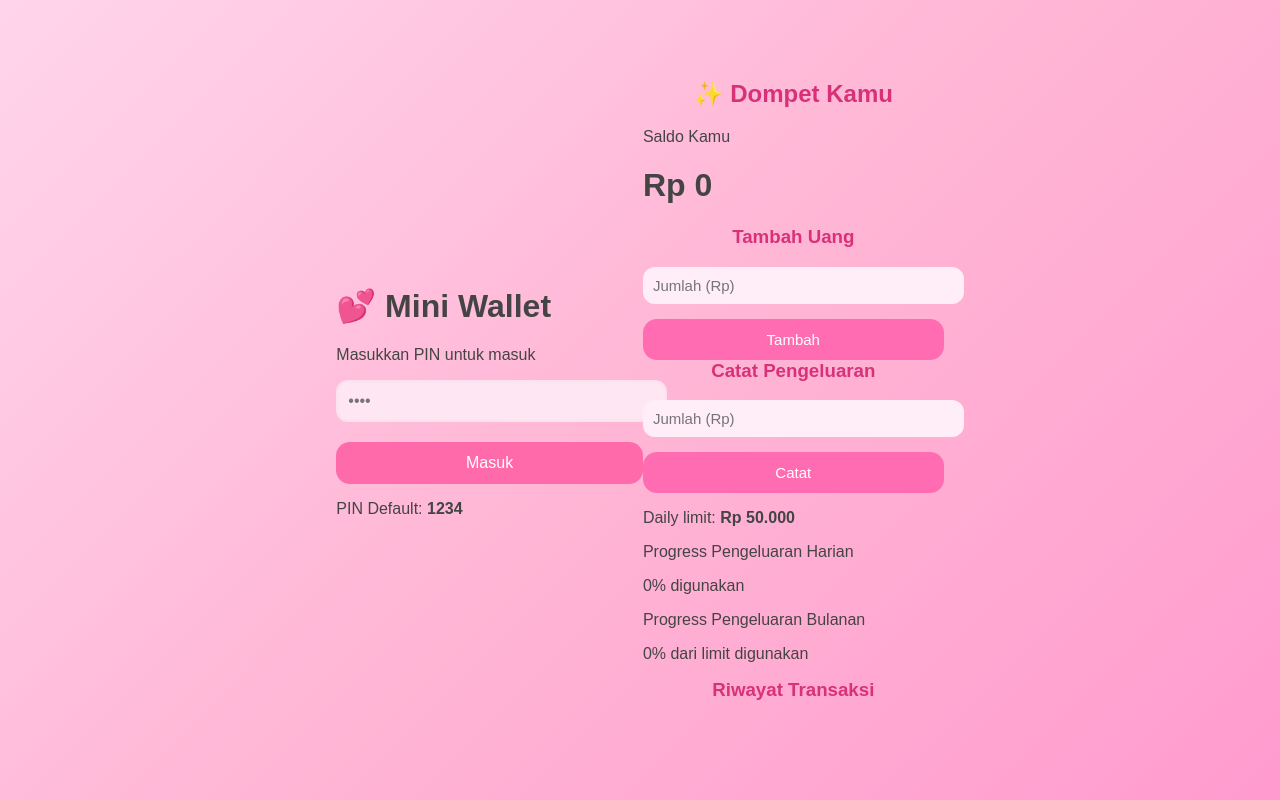
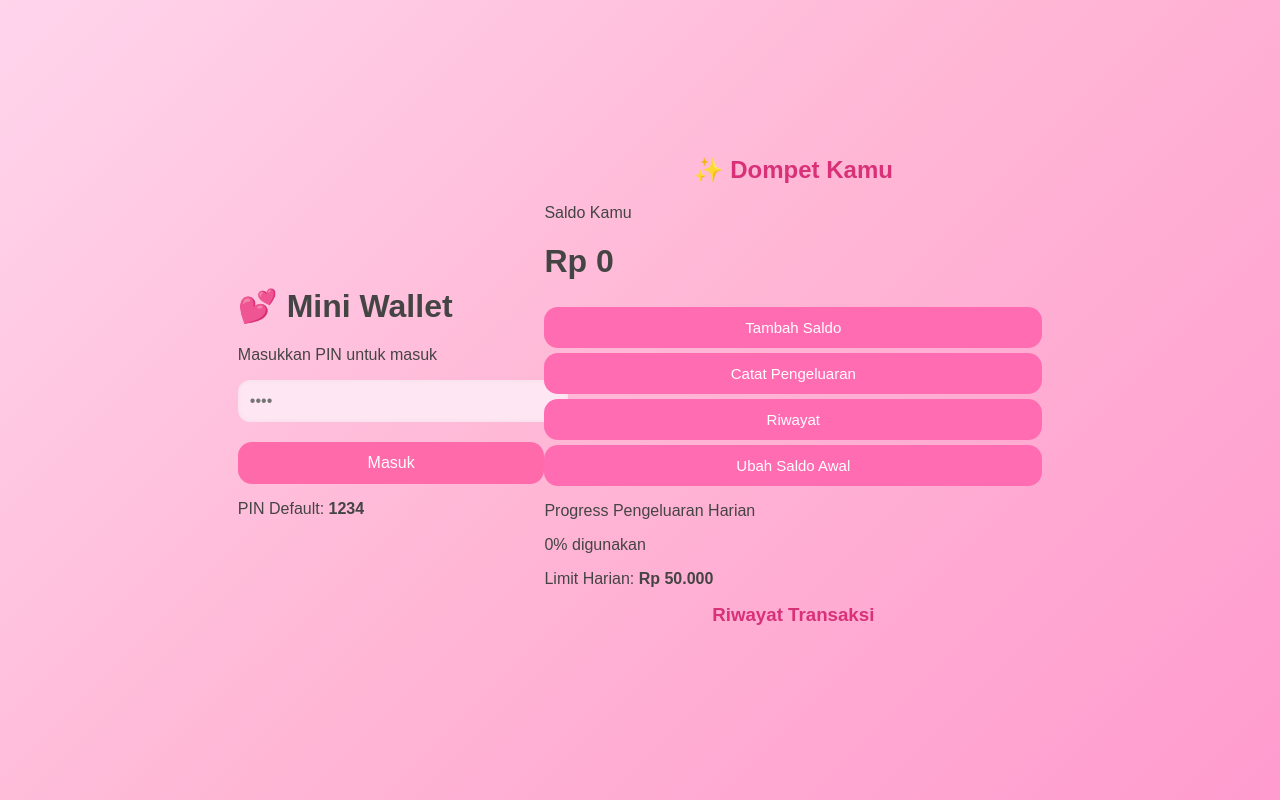
Before and after one commit to alishacandra/mini-wallet, a plain HTML site: page index.html in a window 1280 px wide. Drawn offline with Linux system fonts and the light colour scheme.

Commit message:
Refactor wallet page structure and elements

```diff
--- a/index.html
+++ b/index.html
@@ -19,50 +19,37 @@
     <button id="loginBtn" class="btn">Masuk</button>
 
     <p class="pin-note">PIN Default: <b>1234</b></p>
+    <div id="notif" class="notif"></div>
   </div>
 
 
   <!-- ================= MAIN WALLET ================= -->
-  <div class="wallet-container hidden" id="walletPage">
+  <div class="wallet-container hidden" id="appPage">
 
     <h2 class="welcome">✨ Dompet Kamu</h2>
 
     <!-- SALDO -->
     <div class="balance-box">
       <p>Saldo Kamu</p>
-      <h1 id="balanceDisplay">Rp 0</h1>
+      <h1 id="balance">Rp 0</h1>
     </div>
 
-    <!-- INPUT TRANSAKSI -->
+    <!-- BUTTON & INPUT -->
     <div class="card">
-      <h3>Tambah Uang</h3>
-      <input type="number" id="incomeInput" class="input" placeholder="Jumlah (Rp)">
-      <button id="addIncome" class="btn">Tambah</button>
+      <button id="addBtn" class="btn">Tambah Saldo</button>
+      <button id="noteBtn" class="btn pink">Catat Pengeluaran</button>
+      <button id="historyBtn" class="btn">Riwayat</button>
+      <button id="editSaldoBtn" class="btn">Ubah Saldo Awal</button>
     </div>
 
-    <div class="card">
-      <h3>Catat Pengeluaran</h3>
-      <input type="number" id="expenseInput" class="input" placeholder="Jumlah (Rp)">
-      <button id="addExpense" class="btn pink">Catat</button>
-      <p class="limit-note">Daily limit: <b>Rp 50.000</b></p>
-    </div>
-
-    <!-- PROGRESS HARIAN -->
+    <!-- PROGRESS BAR HARIAN -->
     <div class="progress-box">
       <p>Progress Pengeluaran Harian</p>
       <div class="progress-outer">
-        <div class="progress-inner" id="dailyProgress"></div>
+        <div class="progress-inner" id="progressBar"></div>
       </div>
-      <p class="progress-text" id="dailyProgressText">0% digunakan</p>
-    </div>
-
-    <!-- PROGRESS BULANAN -->
-    <div class="progress-box">
-      <p>Progress Pengeluaran Bulanan</p>
-      <div class="progress-outer">
-        <div class="progress-inner month" id="monthlyProgress"></div>
-      </div>
-      <p class="progress-text" id="monthlyProgressText">0% dari limit digunakan</p>
+      <p class="progress-text" id="progressPct">0% digunakan</p>
+      <p>Limit Harian: <b id="limitDisplay">Rp 50.000</b></p>
     </div>
 
     <!-- RIWAYAT -->
```
